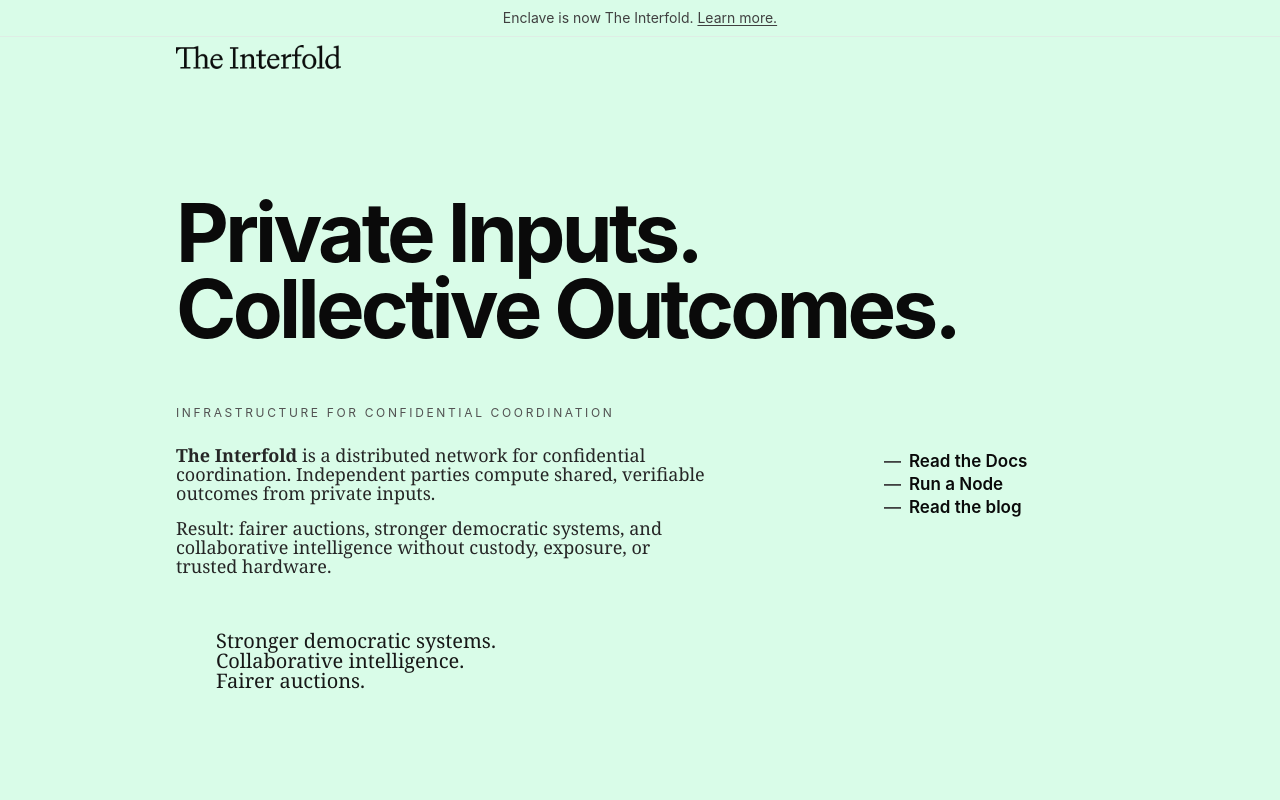
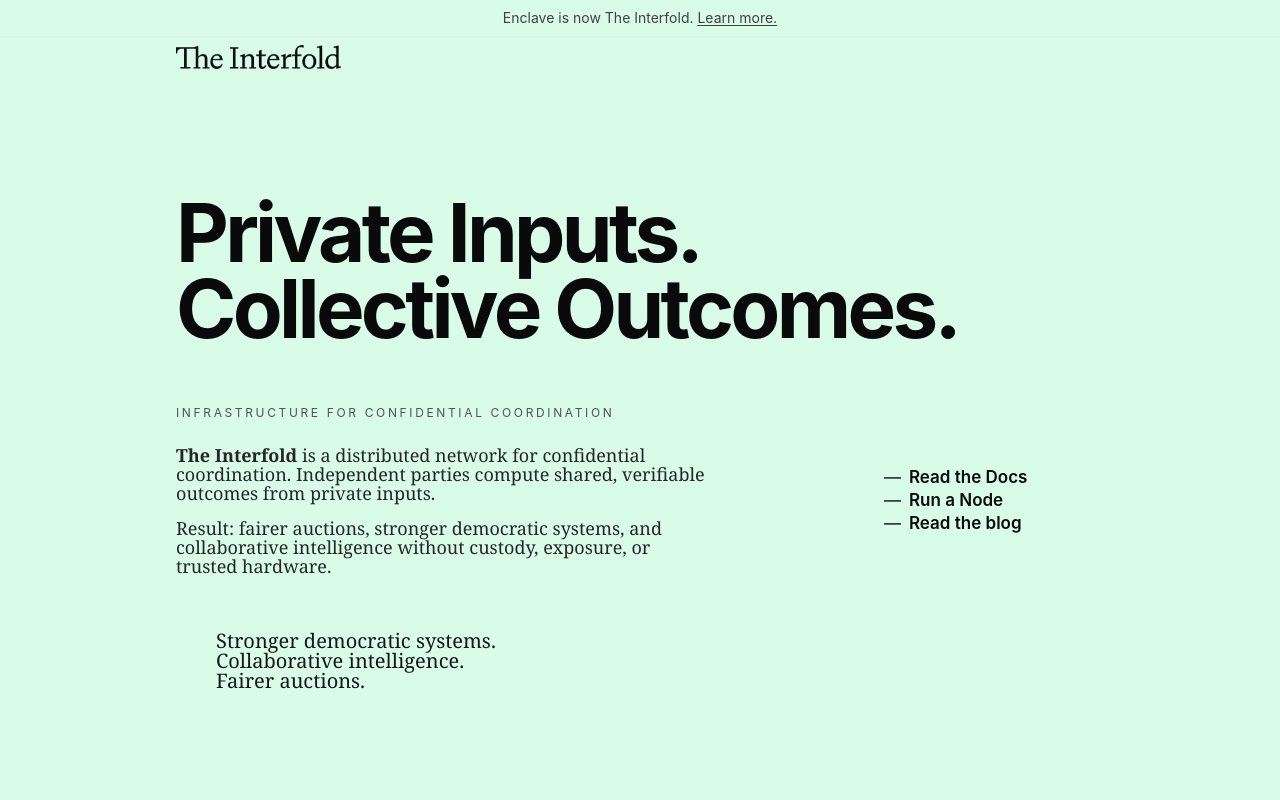
Before and after one commit to gnosisguild/enclave-landing, a React (Vite) app: page / in a window 1280 px wide. Shown: the top 800 px of the page. Built offline with nearby package versions, Linux system fonts and the light colour scheme; no server answers.

Commit message:
Update Content.tsx

```diff
--- a/src/pages/Landing/Content.tsx
+++ b/src/pages/Landing/Content.tsx
@@ -61,7 +61,7 @@ export default function Content() {
               </div>
             </div>
 
-            <aside className="md:pt-12">
+            <aside className="md:pt-16">
               <div className="flex flex-col gap-1 font-sans text-[16px] font-semibold leading-[1.1] text-neutral-950 sm:text-[17px]">
                 {links.map((link) => (
                   <a
```
